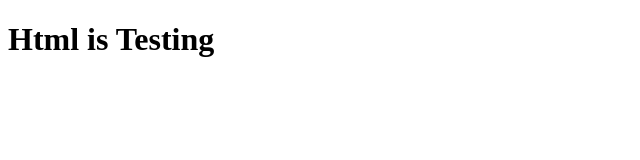
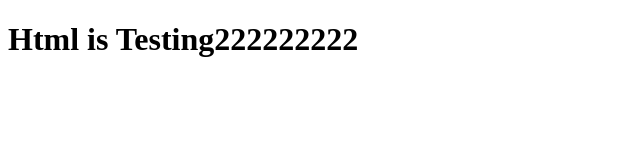
Before and after one commit to davedragon05/BlackNight, a plain HTML site: page Untitled-1.html in a window 1280 px wide. Shown: the whole page, without its empty margins (0-640 px from the left). Drawn offline with Linux system fonts and the light colour scheme.

Commit message:
modified:   Untitled-1.html

```diff
--- a/Untitled-1.html
+++ b/Untitled-1.html
@@ -13,7 +13,7 @@
         <link rel="stylesheet" href="">
     </head>
     <body>
-<h1>Html is Testing</h1>
+<h1>Html is Testing222222222</h1>
 
         <script src="" async defer></script>
     </body>
```
